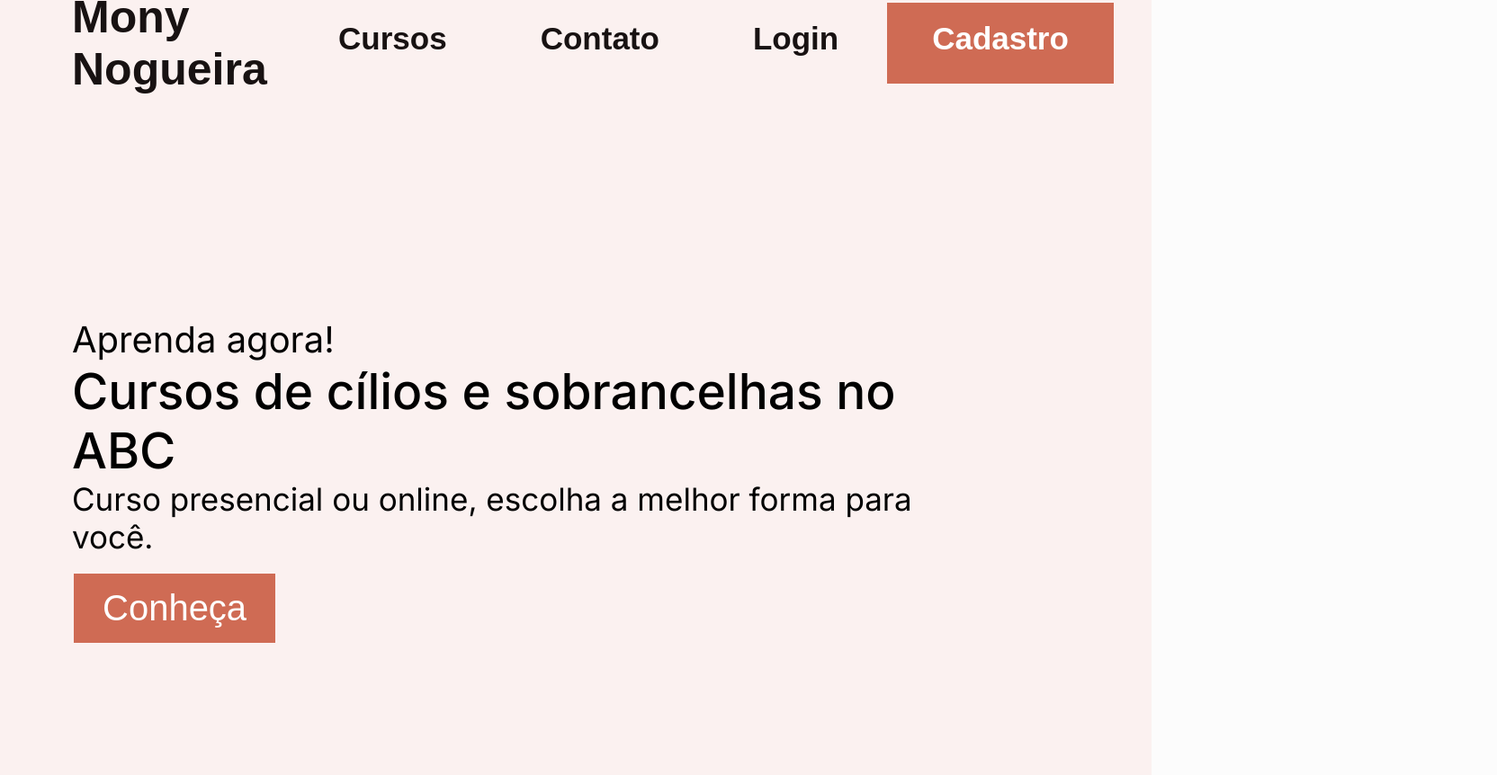
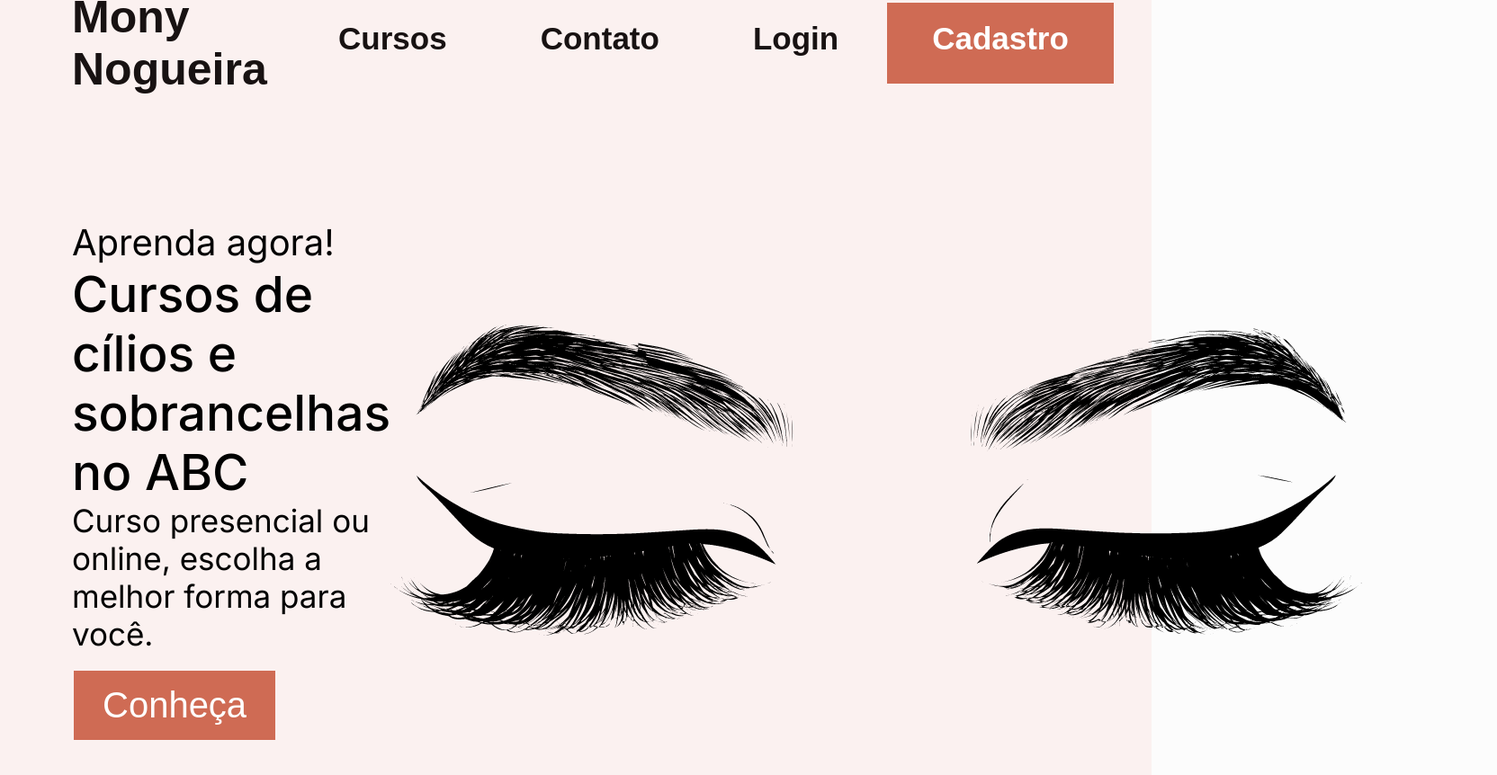
Before and after one commit to lukezitos/monynogueira.github.io, a plain HTML site: page inicial.html in a window 1280 px wide. Shown: the top 862 px of the page at 90% size, 1664 px wide, since content can reach past the window. Drawn offline with Linux system fonts and the light colour scheme.

Commit message:
Update inicial.html

```diff
--- a/inicial.html
+++ b/inicial.html
@@ -46,7 +46,7 @@
         <button class="button1">Conheça</button>
       </div>
       <div class="bg-img">
-        <img src="../v2/assets/img/capa.png" alt="">
+        <img src="capa.png" alt="">
       </div>
     </div>
     <div class="wave"></div>
```
